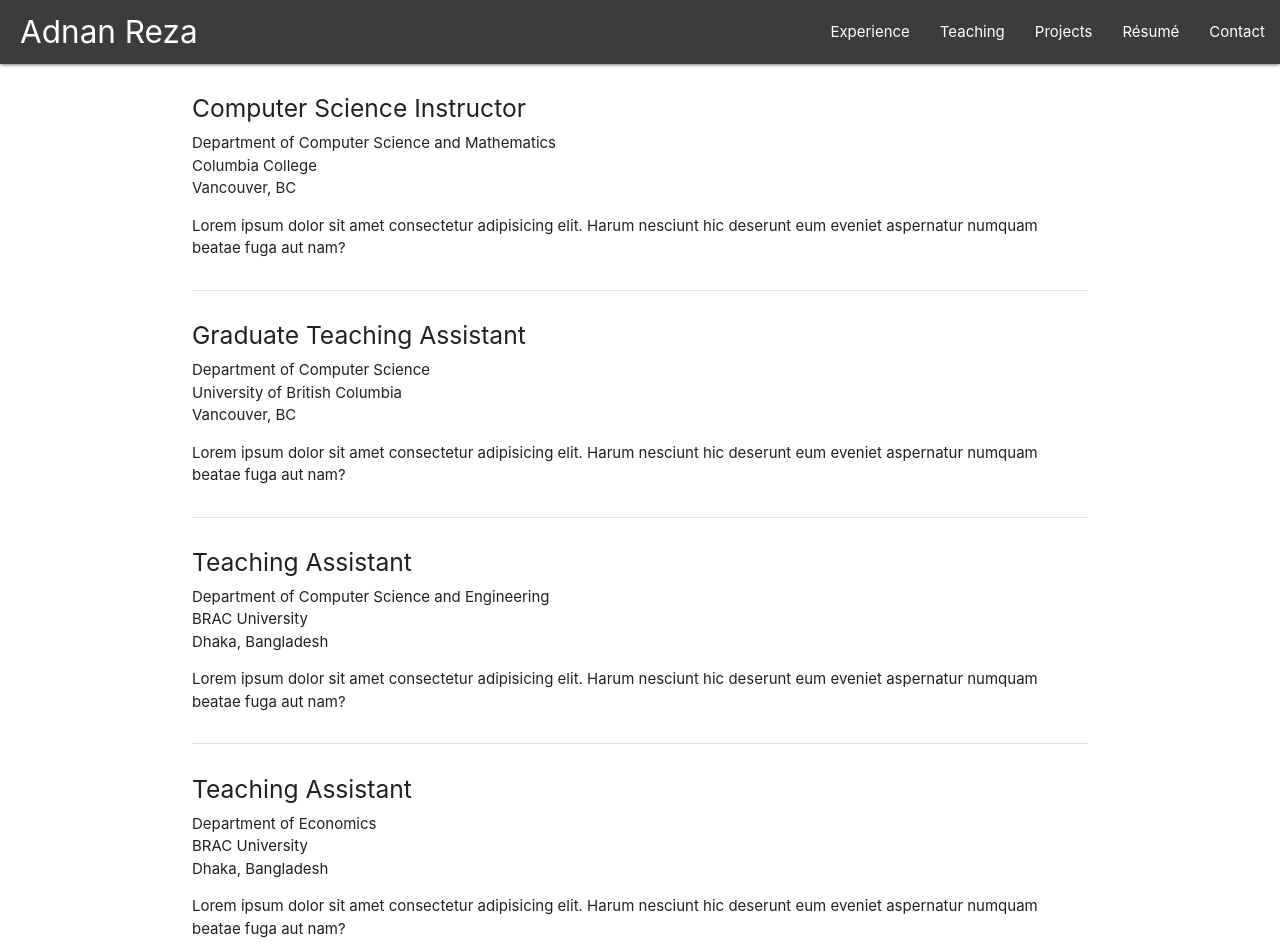
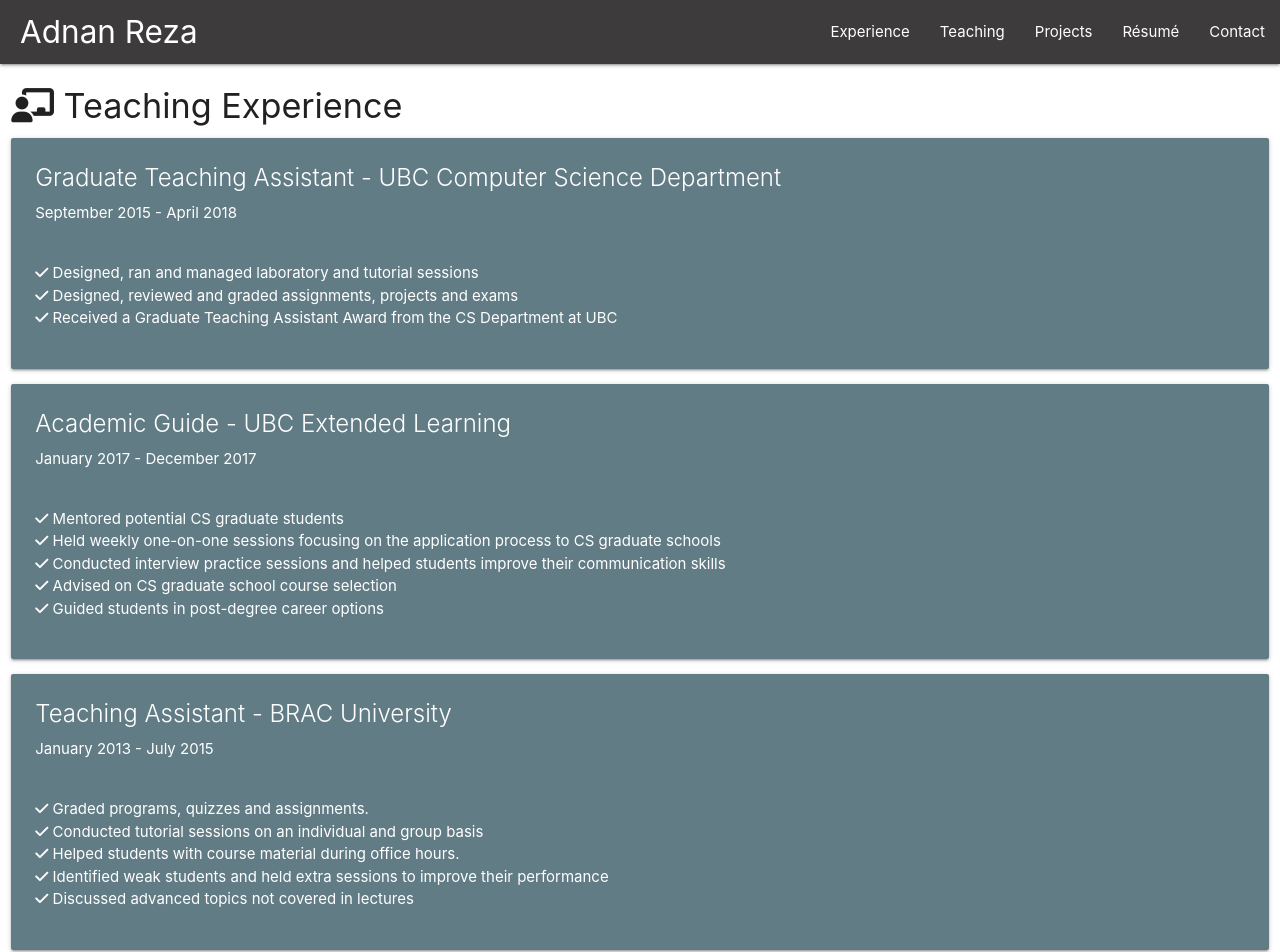
Before and after one commit to adnanreza/personal-site, a React (Create React App) app: page /Teaching in a window 1280 px wide. Shown: the top 952 px of the page. Built offline with nearby package versions, Linux system fonts and the light colour scheme; the HTML template or start-up script is replaced by a standard one.

Commit message:
Updated Experience and Teaching Pages

```diff
--- a/src/components/pages/Experience.js
+++ b/src/components/pages/Experience.js
@@ -1,7 +1,72 @@
-import React from 'react';
+import React, { Fragment } from 'react';
+import PropTypes from 'prop-types';
+import ResumeBlock from '../layout/ResumeBlock';
 
 const Experience = () => {
-  return <div>Experience</div>;
+  const accomplishmentsPA = [
+    'Implemented web framework for UBC’s new common look and feel using Oracle PL/SQL, HTML5, CSS3, Bootstrap and JavaScript.',
+    'Developed SQL queries for reporting sales data; Performed ad hoc reporting using Oracle SQL.',
+    'Extracted, transformed and loaded data into Oracle database using Excel and SQL.',
+    'Developed and maintained web pages using PHP, HTML5/CSS3, JavaScript (vanilla and jQuery).',
+    'Documented database schemas and business logic using ER diagrams and flowcharts.'
+  ];
+  const accomplishmentsWDUBC = [
+    'Designed the Patients in Education (PIE) Website',
+    'Conducted needs assessment to identify features members want to see in the website',
+    'Created several design mock-ups, logos to get feedback from members.',
+    'Implemented Google Analytics to track website statistics and audience behavior.',
+    'Created documentation for easy website maintenance and updates in the future.'
+  ];
+  const accomplishmentsWDUBC2 = [
+    'Performed comprehensive internal assessment of existing CALP websites',
+    'Recommended ways to reduce hosting costs by streamlining the number of hosting providers based on the bandwidth and technology stack needs of each project.',
+    'Developed online case studies based on designs provided by CALP researchers.',
+    'Maintained existing CALP websites'
+  ];
+  const accomplishmentsMT = [
+    'Full Stack Web Development using HTML5/CSS3, JavaScript, PHP and MySQL.',
+    'Communicated with clients, translated user requirements into working applications and ensured on-time delivery.',
+    'Improved and modernized older websites.',
+    'Recommended ways to simplify the process of maintaining their websites via on-site training.'
+  ];
+
+  return (
+    <Fragment>
+      <div className='row'>
+        <div className='col s12'>
+          <h4>
+            <i className='fa fa-briefcase'></i>
+            {` `}
+            Software Development Experience
+          </h4>
+          <ResumeBlock
+            heading='Programmer Analyst - University of British Columbia IT'
+            subheading='June 2018 - July 2019'
+            body={accomplishmentsPA}
+            list={true}
+          ></ResumeBlock>
+          <ResumeBlock
+            heading='Web Developer - UBC Health'
+            subheading='January 2017 - April 2017'
+            body={accomplishmentsWDUBC}
+            list={true}
+          ></ResumeBlock>
+          <ResumeBlock
+            heading='Web Developer - UBC Forestry'
+            subheading='April 2017 - May 2017'
+            body={accomplishmentsWDUBC2}
+            list={true}
+          ></ResumeBlock>
+          <ResumeBlock
+            heading='Full Stack Web Developer - Matroid Technologies'
+            subheading='January 2014 - August 2015'
+            body={accomplishmentsMT}
+            list={true}
+          ></ResumeBlock>
+        </div>
+      </div>
+    </Fragment>
+  );
 };
 
 export default Experience;
--- a/src/components/pages/Teaching.js
+++ b/src/components/pages/Teaching.js
@@ -3,73 +3,59 @@
 import CC from '../layout/columbia-college.png';
 import BU from '../layout/bracu.png';
 import UBCCS from '../layout/ubccs.png';
+import ResumeBlock from '../layout/ResumeBlock';
 
 const Teaching = () => {
+  const accomplishmentsGTA = [
+    'Designed, ran and managed laboratory and tutorial sessions',
+    'Designed, reviewed and graded assignments, projects and exams',
+    'Received a Graduate Teaching Assistant Award from the CS Department at UBC'
+  ];
+  const accomplishmentsAG = [
+    'Mentored potential CS graduate students',
+    'Held weekly one-on-one sessions focusing on the application process to CS graduate schools',
+    'Conducted interview practice sessions and helped students improve their communication skills',
+    'Advised on CS graduate school course selection',
+    'Guided students in post-degree career options'
+  ];
+  const accomplishmentsTABRAC = [
+    'Graded programs, quizzes and assignments.',
+    'Conducted tutorial sessions on an individual and group basis',
+    'Helped students with course material during office hours.',
+    'Identified weak students and held extra sessions to improve their performance',
+    'Discussed advanced topics not covered in lectures'
+  ];
+
   return (
     <Fragment>
-      <div className='container'>
-        <div class='section'>
-          <h5>Computer Science Instructor</h5>
-          <h7>
-            Department of Computer Science and Mathematics
-            <br />
-            Columbia College
-            <br />
-            Vancouver, BC
-          </h7>
-          <p>
-            Lorem ipsum dolor sit amet consectetur adipisicing elit. Harum
-            nesciunt hic deserunt eum eveniet aspernatur numquam beatae fuga aut
-            nam?
-          </p>
-        </div>
-        <div class='divider'></div>
-        <div class='section'>
-          <h5>Graduate Teaching Assistant</h5>
-          <h7>
-            Department of Computer Science
-            <br />
-            University of British Columbia
-            <br />
-            Vancouver, BC
-          </h7>
-          <p>
-            Lorem ipsum dolor sit amet consectetur adipisicing elit. Harum
-            nesciunt hic deserunt eum eveniet aspernatur numquam beatae fuga aut
-            nam?
-          </p>
-        </div>
-        <div class='divider'></div>
-        <div class='section'>
-          <h5>Teaching Assistant</h5>
-          <h7>
-            Department of Computer Science and Engineering
-            <br />
-            BRAC University
-            <br />
-            Dhaka, Bangladesh
-          </h7>
-          <p>
-            Lorem ipsum dolor sit amet consectetur adipisicing elit. Harum
-            nesciunt hic deserunt eum eveniet aspernatur numquam beatae fuga aut
-            nam?
-          </p>
-        </div>
-        <div class='divider'></div>
-        <div class='section'>
-          <h5>Teaching Assistant</h5>
-          <h7>
-            Department of Economics
-            <br />
-            BRAC University
-            <br />
-            Dhaka, Bangladesh
-          </h7>
-          <p>
-            Lorem ipsum dolor sit amet consectetur adipisicing elit. Harum
-            nesciunt hic deserunt eum eveniet aspernatur numquam beatae fuga aut
-            nam?
-          </p>
+      <div className='row'>
+        <div className='col s12'>
+          <h4>
+            <i class='fas fa-chalkboard-teacher'></i>
+            {` `}
+            Teaching Experience
+          </h4>
+
+          <ResumeBlock
+            heading='Graduate Teaching Assistant - UBC Computer Science Department'
+            subheading='September 2015 - April 2018'
+            body={accomplishmentsGTA}
+            list={true}
+          ></ResumeBlock>
+
+          <ResumeBlock
+            heading='Academic Guide - UBC Extended Learning'
+            subheading='January 2017 - December 2017'
+            body={accomplishmentsAG}
+            list={true}
+          ></ResumeBlock>
+
+          <ResumeBlock
+            heading='Teaching Assistant - BRAC University'
+            subheading='January 2013 - July 2015'
+            body={accomplishmentsTABRAC}
+            list={true}
+          ></ResumeBlock>
         </div>
       </div>
     </Fragment>
```
